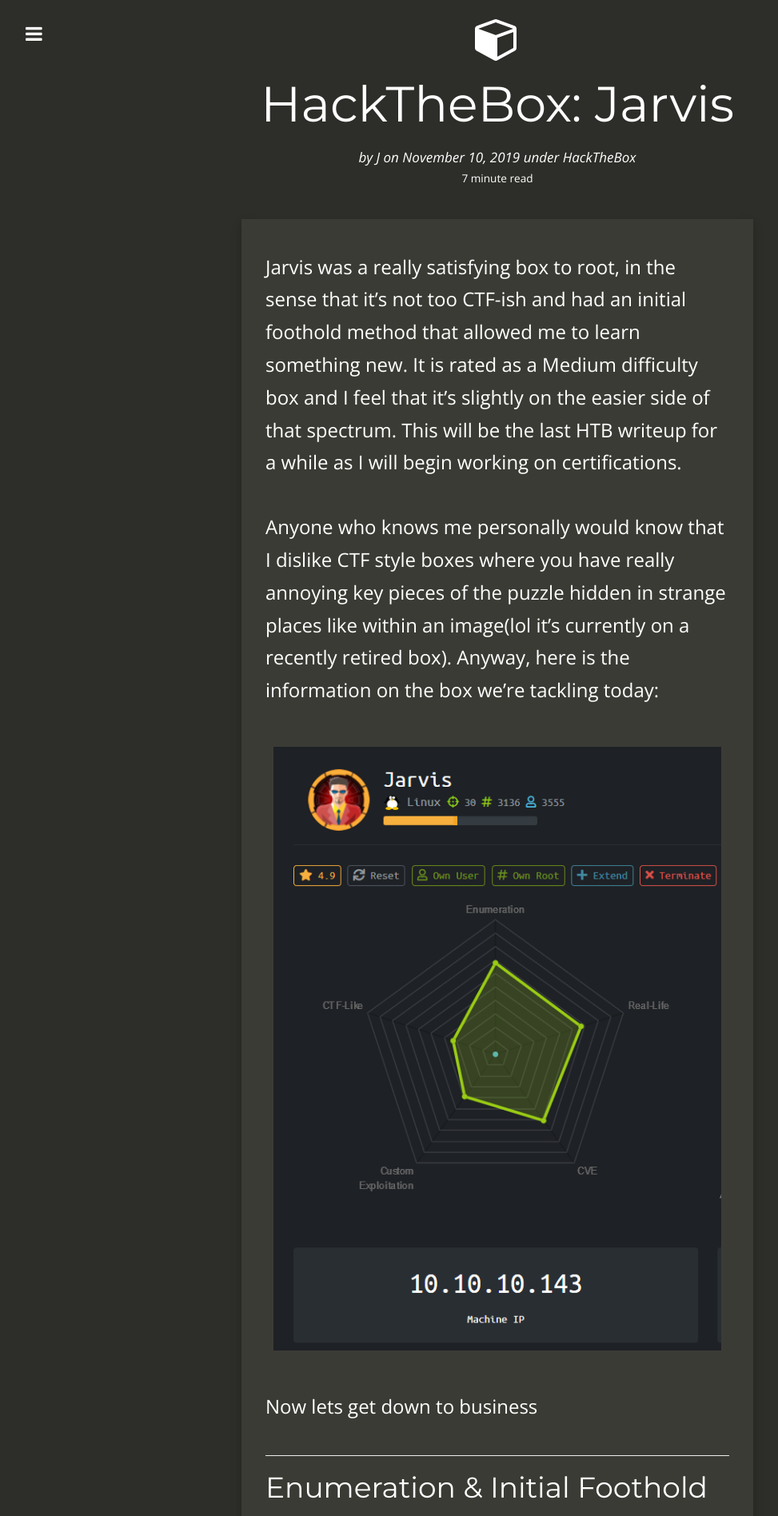
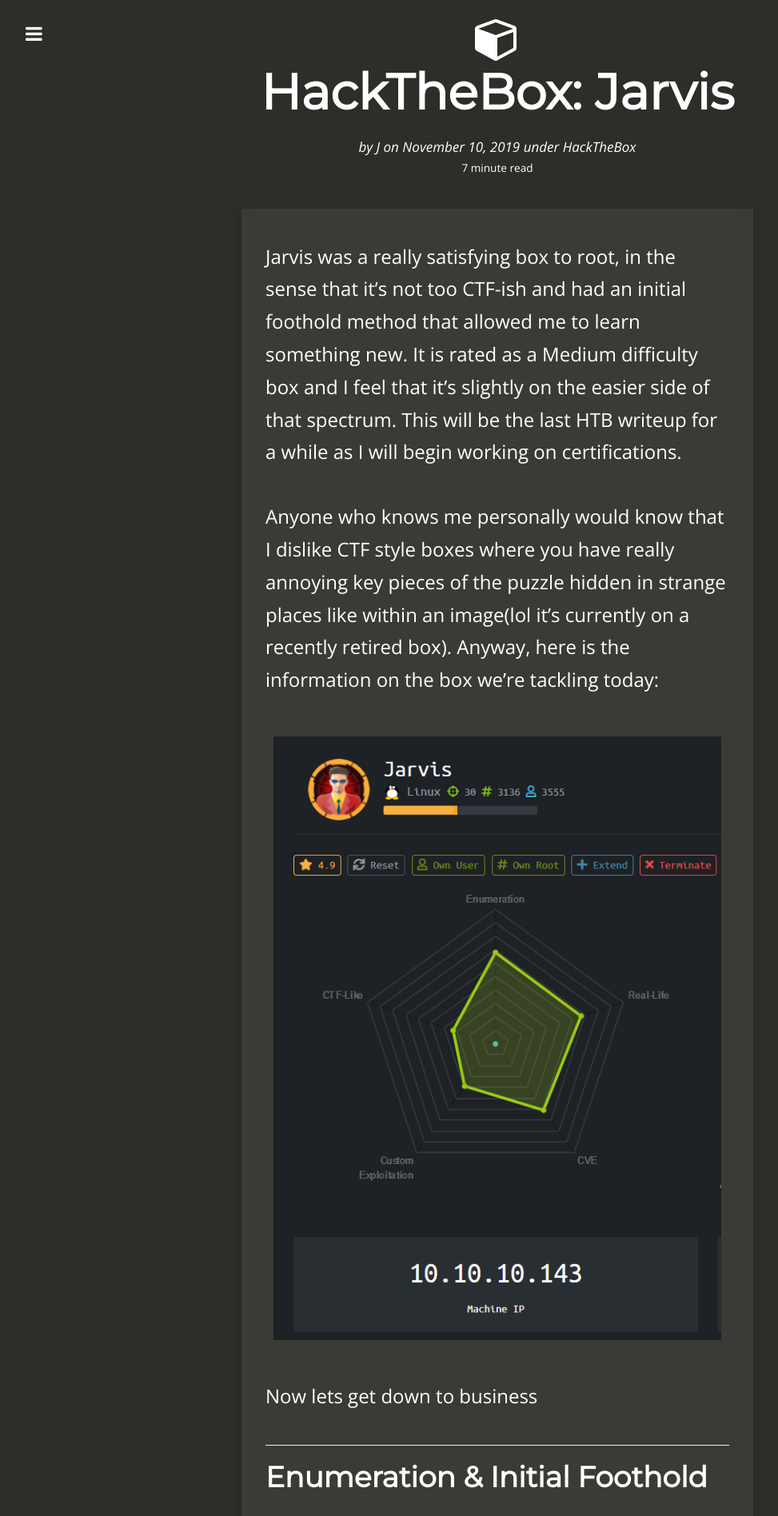
Before and after one commit to Dreamscent/Dreamscent.github.io, a Jekyll site: the page built from _posts/2019-11-10-HTB-Jarvis.md, in a window 1280 px wide. Shown: the top 1896 px of the page at 80% size, without its empty margins (18-991 px from the left). Built offline with Jekyll 4.4.1, drawn with Linux system fonts in a browser that asks for light colours; nearby versions of some CDN libraries.

Commit message:
Update style.scss

```diff
--- a/css/style.scss
+++ b/css/style.scss
@@ -448,7 +448,9 @@
 
 	h1, h2, h3, h4, h5, h6 {
 		font-family: 'Montserrat', sans-serif;
-		margin-bottom: 18px;
+		font-weight: bold;
+		margin-top: 5px;
+		margin-bottom: 20px;
 	}
 
 	h2 {
```
